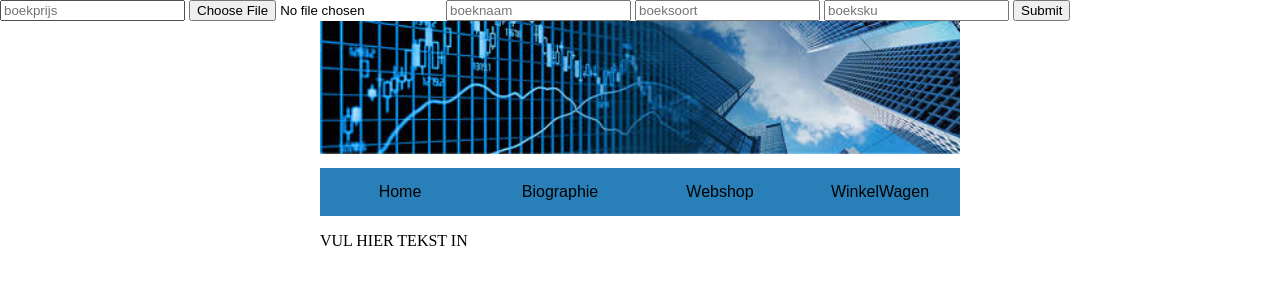
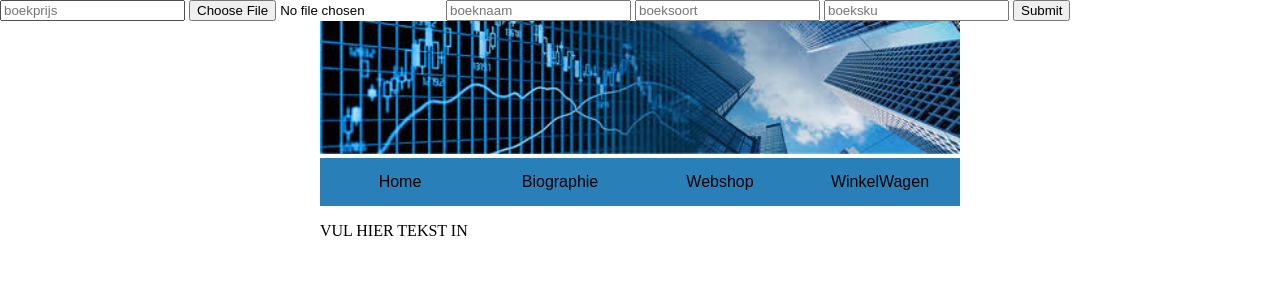
Before and after one commit to Aeversil/VekaBest, a PHP site: page /VekaBestAdmin.php in a window 1280 px wide. Shown: the top 300 px of the page. Run offline with PHP 8.4, Linux system fonts and the light colour scheme; data comes from the database, SQL or seed files in the repository; some libraries are stand-ins or nearby versions.

Commit message:
VekaBest

```diff
--- a/VekaBest.css
+++ b/VekaBest.css
@@ -31,9 +31,6 @@ html,body{
   width: 50%;
   margin: 0 auto;
   display: inline-block;
-}
-.banner{
-  margin-bottom: 10px;
 }
 button:focus {
     outline: none;
```
